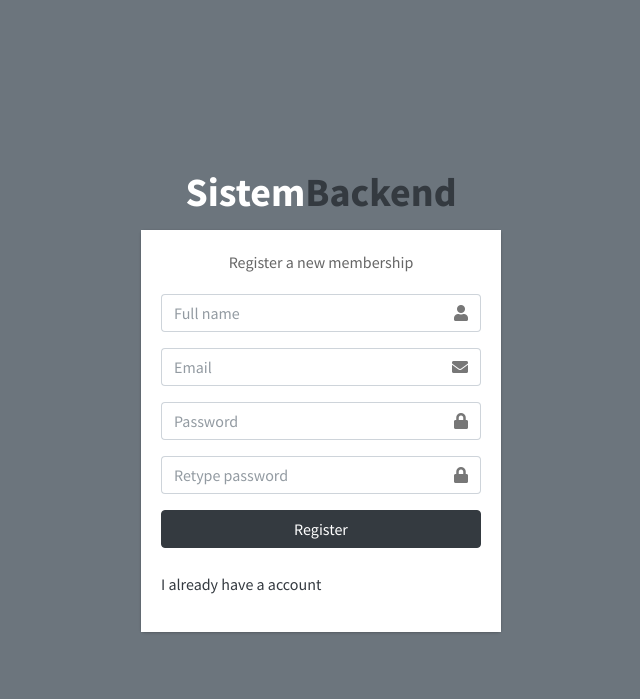
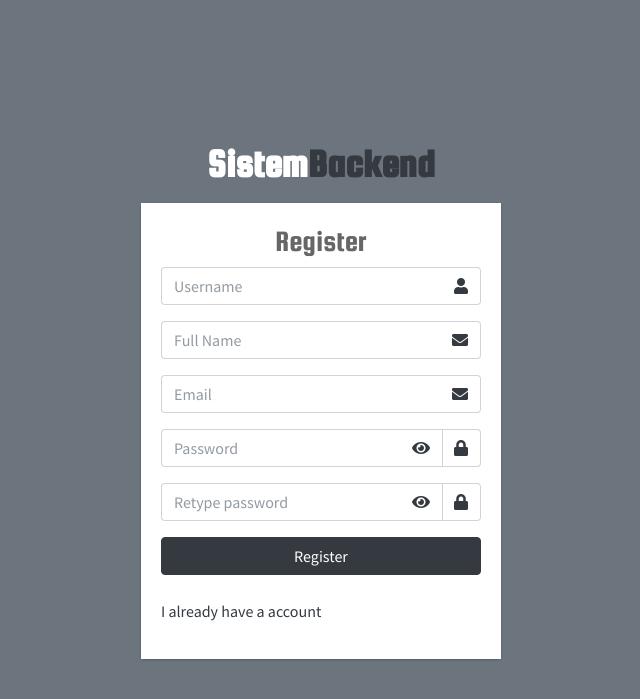
Before and after one commit to aap07/membuat_backend, a CodeIgniter app: page /database/register in a window 1280 px wide. Shown: the top 699 px of the page, without its empty margins (319-959 px from the left). Run offline with CodeIgniter, Linux system fonts and the light colour scheme; some libraries are stand-ins or nearby versions.

Commit message:
Form Validation, Theming Interface Fomr Login dan Register, Show/Hide Password

```diff
--- a/application/config/autoload.php
+++ b/application/config/autoload.php
@@ -58,7 +58,7 @@ $autoload['packages'] = array();
 |
 |	$autoload['libraries'] = array('user_agent' => 'ua');
 */
-$autoload['libraries'] = array('template_auth');
+$autoload['libraries'] = array('template_auth', 'form_validation');
 
 /*
 | -------------------------------------------------------------------
--- a/application/controllers/backend/Auth.php
+++ b/application/controllers/backend/Auth.php
@@ -11,12 +11,33 @@ class Auth extends CI_Controller
     public function login()
     {
         $data['title'] = "Login";
-        $this->template_auth->load('backend/templates/auth/template', 'backend/auth/login', $data);
+        $this->form_validation->set_rules('username', 'Username', 'required|trim');
+        $this->form_validation->set_rules('password', 'Password', 'required|trim');
+        $this->form_validation->set_message('required', '%s Tidak Boleh Kosong');
+        $this->form_validation->set_error_delimiters('<small class="text-danger pl-1">', '</small>');
+        if ($this->form_validation->run() == false) {
+            $this->template_auth->load('backend/templates/auth/template', 'backend/auth/login', $data);
+        }
     }
 
     public function register()
     {
         $data['title'] = "Register";
-        $this->template_auth->load('backend/templates/auth/template', 'backend/auth/regis', $data);
+        $this->form_validation->set_rules('username', 'Username', 'required|trim');
+        $this->form_validation->set_rules('name', 'Full Name', 'required|trim');
+        $this->form_validation->set_rules('email', 'Your Email', 'required|trim|valid_email');
+        $this->form_validation->set_rules('password1', 'Password', 'required|trim|min_length[8]');
+        $this->form_validation->set_rules('password2', 'Repeat Password', 'required|trim|matches[password1]');
+        $this->form_validation->set_message(
+            array(
+                'required' => '%s Tidak Boleh Kosong',
+                'min_length' => '%s Terlalu pendek, minimal 8 karakter',
+                'matches' => '%s Tidak Sesuai'
+            )
+        );
+        $this->form_validation->set_error_delimiters('<small class="text-danger pl-1">', '</small>');
+        if ($this->form_validation->run() == false) {
+            $this->template_auth->load('backend/templates/auth/template', 'backend/auth/regis', $data);
+        }
     }
 }
--- a/application/views/backend/auth/regis.php
+++ b/application/views/backend/auth/regis.php
@@ -1,50 +1,73 @@
 <div class="register-box">
     <div class="register-logo">
-        <h1 class="text-white"><b>Sistem</b><b class="text-dark">Backend</b></h1>
+        <h1 class="text-white text-auth"><b>Sistem</b><b class="text-dark">Backend</b></h1>
     </div>
 
     <div class="card">
         <div class="card-body register-card-body">
-            <p class="login-box-msg">Register a new membership</p>
+            <h1 class="text-center text-title">Register</h1>
 
-            <form action="../../index.html" method="post">
-                <div class="input-group mb-3">
-                    <input type="text" class="form-control" placeholder="Full name">
+            <form action="<?= base_url('register') ?>" method="post">
+                <div class="input-group">
+                    <input type="text" class="form-control <?= form_error('username') ? 'is-invalid' : null ?>" name="username" id="username" placeholder="Username">
                     <div class="input-group-append">
                         <div class="input-group-text">
-                            <span class="fas fa-user"></span>
+                            <span class="fas fa-user text-gray-dark"></span>
                         </div>
                     </div>
                 </div>
-                <div class="input-group mb-3">
-                    <input type="email" class="form-control" placeholder="Email">
+                <?= form_error('username'); ?>
+                <div class="input-group mt-3">
+                    <input type="text" class="form-control <?= form_error('name') ? 'is-invalid' : null ?>" name="name" id="name" placeholder="Full Name">
                     <div class="input-group-append">
                         <div class="input-group-text">
-                            <span class="fas fa-envelope"></span>
+                            <span class="fas fa-envelope text-gray-dark"></span>
                         </div>
                     </div>
                 </div>
-                <div class="input-group mb-3">
-                    <input type="password" class="form-control" placeholder="Password">
+                <?= form_error('name'); ?>
+                <div class="input-group mt-3">
+                    <input type="email" class="form-control <?= form_error('email') ? 'is-invalid' : null ?>" name="email" id="email" placeholder="Email">
                     <div class="input-group-append">
                         <div class="input-group-text">
-                            <span class="fas fa-lock"></span>
+                            <span class="fas fa-envelope text-gray-dark"></span>
                         </div>
                     </div>
                 </div>
-                <div class="input-group mb-3">
-                    <input type="password" class="form-control" placeholder="Retype password">
+                <?= form_error('email'); ?>
+                <div class="input-group mt-3">
+                    <input type="password" class="form-control <?= form_error('password1') ? 'is-invalid' : null ?>" name="password1" id="password1" placeholder="Password">
                     <div class="input-group-append">
                         <div class="input-group-text">
-                            <span class="fas fa-lock"></span>
+                            <a class="fas fa-eye text-gray-dark" id="click-password1"></a>
+                        </div>
+                    </div>
+                    <div class="input-group-append">
+                        <div class="input-group-text">
+                            <span class="fas fa-lock text-gray-dark"></span>
                         </div>
                     </div>
                 </div>
-                <button type="submit" class="btn btn-dark btn-block">Register</button>
+                <?= form_error('password1'); ?>
+                <div class="input-group mt-3">
+                    <input type="password" class="form-control <?= form_error('password2') ? 'is-invalid' : null ?>" name="password2" id="password2" placeholder="Retype password">
+                    <div class="input-group-append">
+                        <div class="input-group-text">
+                            <a class="fas fa-eye text-gray-dark" id="click-password2"></a>
+                        </div>
+                    </div>
+                    <div class="input-group-append">
+                        <div class="input-group-text">
+                            <span class="fas fa-lock text-gray-dark"></span>
+                        </div>
+                    </div>
+                </div>
+                <?= form_error('password2'); ?>
+                <button type="submit" class="btn btn-dark btn-block mt-3">Register</button>
             </form>
 
             <p class="mt-4">
-                <a href="<?= base_url('backend/auth/login') ?>" class="text-center text-gray-dark">I already have a account</a>
+                <a href="<?= base_url('login') ?>" class="text-center text-gray-dark">I already have a account</a>
             </p>
         </div>
         <!-- /.form-box -->
--- a/application/views/backend/templates/auth/header.php
+++ b/application/views/backend/templates/auth/header.php
@@ -17,7 +17,7 @@
     <!-- Theme style -->
     <link rel="stylesheet" href="<?= base_url('assets/backend/AdminLTE/') ?>dist/css/adminlte.min.css">
     <!-- Private Style -->
-    <link rel="stylesheet" href="<?= base_url('assets/backend/css/') ?>private.css">
+    <link rel="stylesheet" href="<?= base_url('assets/backend/css/') ?>demo-toko.css">
     <!-- Google Font: Source Sans Pro -->
     <link href="https://fonts.googleapis.com/css?family=Source+Sans+Pro:300,400,400i,700" rel="stylesheet">
 </head>
--- a/application/views/backend/templates/auth/script.php
+++ b/application/views/backend/templates/auth/script.php
@@ -4,6 +4,8 @@
     <script src="<?= base_url('assets/backend/AdminLTE/') ?>plugins/bootstrap/js/bootstrap.bundle.min.js"></script>
     <!-- AdminLTE App -->
     <script src="<?= base_url('assets/backend/AdminLTE/') ?>dist/js/adminlte.min.js"></script>
+    <!-- Private Js -->
+    <script src="<?= base_url('assets/backend/js/') ?>demo-toko.js"></script>
 
     </body>
 
--- a/assets/backend/css/private.css
+++ b/assets/backend/css/demo-toko.css
@@ -7,7 +7,11 @@
 
 /* Auth */
 
-.text-auth {
+.text-auth, .text-title {
     font-family: "SquadOne", "Arial Narrow", arial, sans-serif;
     font-size: 40px;
 }
+
+.text-title {
+    font-size: 30px;
+}
```
Also changed, not shown: application/views/backend/auth/login.php (+17 -10 lines), assets/backend/js/demo-toko.js (added, +27 -0 lines).
